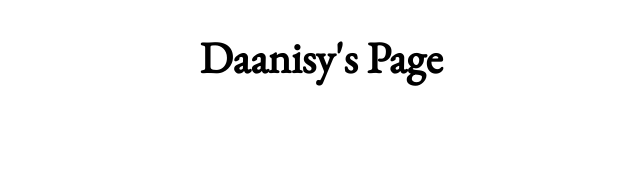
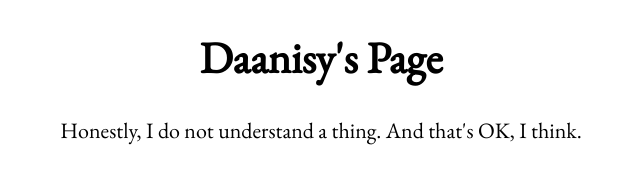
Before and after one commit to daanisy/daanisy.github.io, a plain HTML site: page index.html in a window 1280 px wide. Shown: the whole page, without its empty margins (319-959 px from the left). Drawn offline with nearby package versions, Linux system fonts and the light colour scheme.

Commit message:
Update index.html

```diff
--- a/index.html
+++ b/index.html
@@ -6,14 +6,14 @@
   href='https://fonts.googleapis.com/css?family=EB Garamond' rel='stylesheet'>
  <style>
   body {
-        font-family: 'EB Garamond'; font-size: 22px;
+        font-family: 'EB Garamond'; font-size: 22px; background-color: 'seagreen';
   }
  </style>
 </head>
 <body>
  <center>
   <h1>Daanisy's Page</h1>
- <p></p></center>
+ <p>Honestly, I do not understand a thing. And that's OK, I think.</p></center>
 
 
 </body>
```
